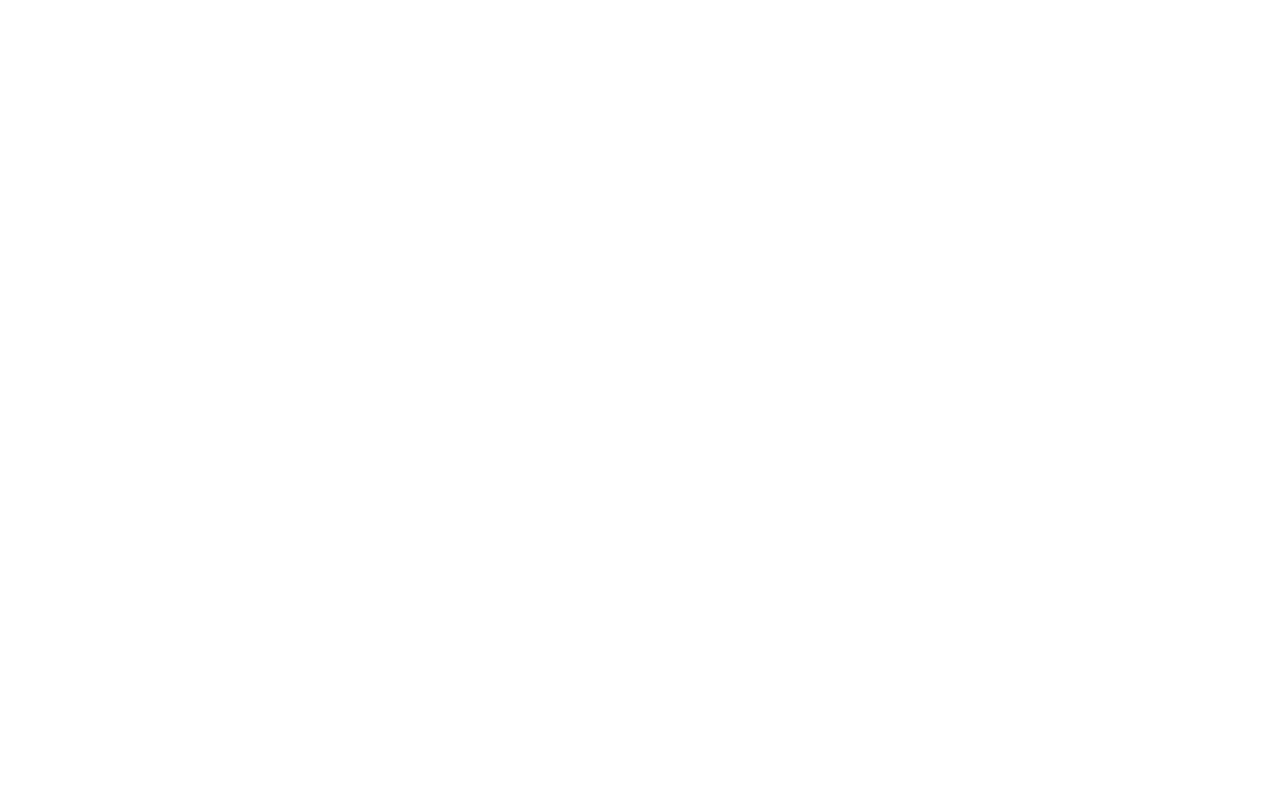
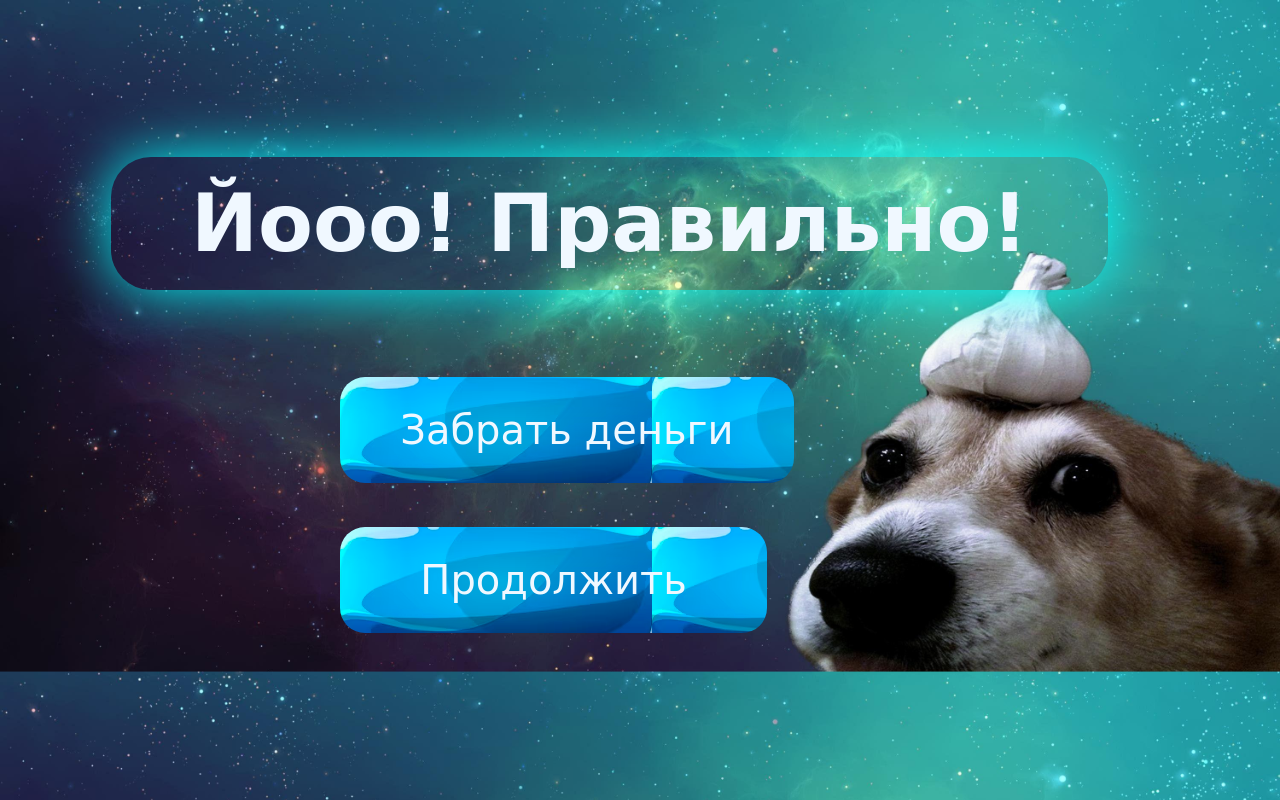
Before and after one commit to Mopsyatin/sigma, a Flask app: page /correct in a window 1280 px wide. Before the commit the page is empty. Run offline with Flask 3, Linux system fonts and the light colour scheme.

Commit message:
redesighn

```diff
--- a/male/templates/correct.html
+++ b/male/templates/correct.html
@@ -6,8 +6,75 @@
     <title>Correct!</title>
 </head>
 
-<body>
+<style>
+    #body-page-win {
+        font-family: cursive;
+        background: url(../static/img/dog_win.jpg);
+        background-size: cover;
+        color: aliceblue;
+    }
+    .menu-but {
+        text-decoration: none;
+        color: aliceblue;
+        font-size: 40px;
+        background: url(../static/img/blue_but.png);
+        width: 400px;
+        padding: 30px 60px 30px;
+        border-radius: 25px;
+    }
+    .menu-but-block {
+        margin-left: 23%;
+        margin-top: 60px;
+    }
+    .menu-but:hover {
+        box-shadow: 0px 0px 60px blue;
+    }
+    .next-but {
+        text-decoration: none;
+        color: aliceblue;
+        font-size: 40px;
+        background: url(../static/img/blue_but.png);
+        width: 400px;
+        padding: 30px 80px 30px;
+        border-radius: 25px;
+    }
+    .next-but-block {
+        margin-left: 23%;
+        margin-top: 100px;
+    }
+    .next-but:hover {
+        box-shadow: 0px 0px 60px blue;
+    }
+    .yo-win{
+        font-size: 80px;
+        padding: 20px 80px;
+        border-radius: 40px;
+        box-shadow: 0px 0px 60px cyan;
+    }
+    .text {
+        margin-left: 100px;
+        margin-top: 100px;
+    }
+</style>
 
+<body id="body-page-win">
+    <table class="text">
+        <tr>
+            <td>
+                <h1 class="yo-win">Йооо! Правильно!</h1>
+            </td>
+        </tr>
+        <tr>
+            <td>
+                <div class="menu-but-block"><a href="/" class="menu-but"> Забрать деньги</a></div>
+            </td>
+        </tr>
+        <tr>
+            <td>
+                <div class="next-but-block"><a href="/question_2" class="next-but"> Продолжить</a></div>
+            </td>
+        </tr>
+    </table>
 </body>
 
 </html>
--- a/male/templates/mistake.html
+++ b/male/templates/mistake.html
@@ -23,6 +23,7 @@
         border-radius: 25px;
     }
     .menu-but-block {
+        margin-left: 23%;
         margin-top: 100px;
     }
     .menu-but:hover {
@@ -30,8 +31,7 @@
     }
     .yo-mistake {
         font-size: 80px;
-        background: url(../static/img/play-but.jpg);
-        padding: 20px 40px;
+        padding: 20px 80px;
         border-radius: 40px;
         box-shadow: 0px 0px 60px cyan;
     }
@@ -50,7 +50,7 @@
         </tr>
         <tr>
             <td>
-                <div class="menu-but-block"><a href="/" class="menu-but">Вернуться в меню</a></div>
+                <div class="menu-but-block"><a href="/" class="menu-but"> Вернуться в меню</a></div>
             </td>
         </tr>
     </table>
```
Also changed, not shown: male/templates/index.html (+27 -7 lines), male/static/img/blue_but.png (added), male/static/img/dog_win.jpg (added).
